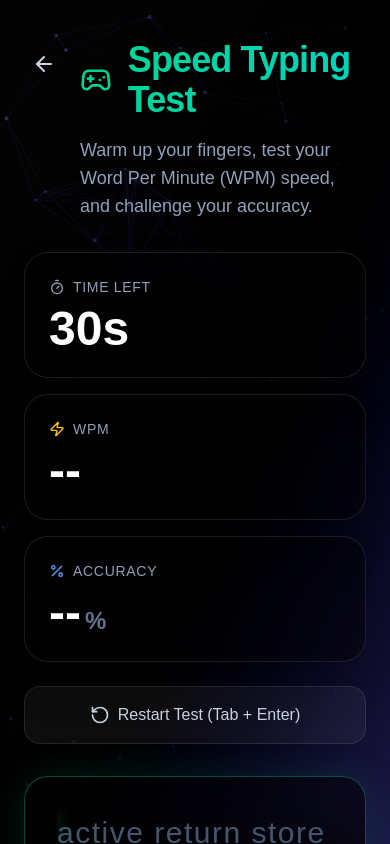
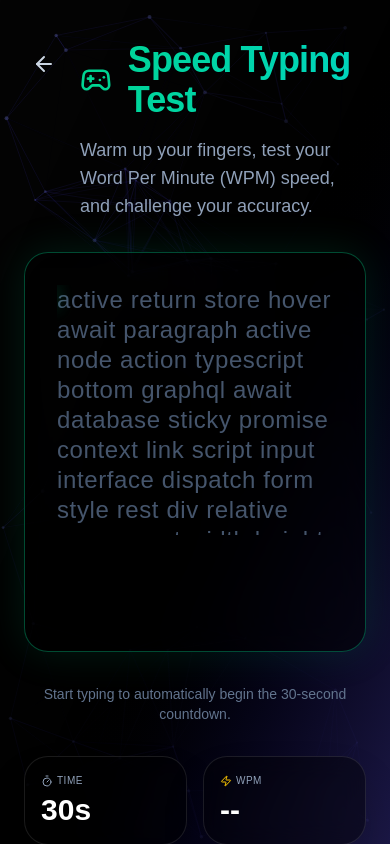
Before and after one commit to Ulrexon/OneForAll, a Next.js app: page /tools/typing-test in a window 390 px wide. Shown: the top 844 px of the page. Built offline with nearby package versions, Linux system fonts and the light colour scheme.

Commit message:
feat: enhance typing test UI responsiveness and results display with new layout and styling adjustments

```diff
--- a/app/globals.css
+++ b/app/globals.css
@@ -27,6 +27,22 @@ body {
   100% { transform: translate(0px, 0px) scale(1); }
 }
 
+@keyframes staggerPop {
+  0% {
+    opacity: 0;
+    transform: translateY(30px) scale(0.95);
+  }
+  100% {
+    opacity: 1;
+    transform: translateY(0) scale(1);
+  }
+}
+
+@utility pop-in {
+  opacity: 0;
+  animation: staggerPop 0.6s cubic-bezier(0.16, 1, 0.3, 1) forwards;
+}
+
 @utility animation-delay-2000 {
   animation-delay: 2s;
 }
--- a/app/tools/typing-test/page.tsx
+++ b/app/tools/typing-test/page.tsx
@@ -124,40 +124,40 @@ export default function TypingTest() {
         </div>
       </div>
 
-      <div className="grid grid-cols-1 lg:grid-cols-4 gap-8">
+      <div className="flex flex-col-reverse lg:grid lg:grid-cols-4 gap-8">
 
         {/* Real-time Stats Sidebar */}
-        <div className="lg:col-span-1 flex flex-col gap-4">
+        <div className="lg:col-span-1 grid grid-cols-2 sm:grid-cols-4 lg:grid-cols-1 gap-4">
           {/* Time Box */}
-           <div className={`p-6 rounded-3xl backdrop-blur-md shadow-2xl transition-all duration-300 border ${status === 'playing' ? 'bg-emerald-500/10 border-emerald-500/30' : 'bg-black/40 border-white/10'}`}>
-              <div className="flex items-center text-slate-400 mb-2 font-medium uppercase tracking-wider text-sm">
-                 <Timer className="w-4 h-4 mr-2" /> Time Left
+          <div className={`p-4 lg:p-6 rounded-3xl backdrop-blur-md shadow-2xl transition-all duration-300 border ${status === 'playing' ? 'bg-emerald-500/10 border-emerald-500/30' : 'bg-black/40 border-white/10'}`}>
+            <div className="flex items-center text-slate-400 mb-1 lg:mb-2 font-medium uppercase tracking-wider text-[10px] lg:text-sm">
+              <Timer className="w-3 h-3 lg:w-4 lg:h-4 mr-1 lg:mr-2" /> Time
             </div>
-              <div className={`text-5xl font-mono font-bold ${timeLeft <= 10 && status === 'playing' ? 'text-red-400 animate-pulse' : 'text-white'}`}>
+            <div className={`text-3xl lg:text-5xl font-mono font-bold ${timeLeft <= 10 && status === 'playing' ? 'text-red-400 animate-pulse' : 'text-white'}`}>
               {timeLeft}s
             </div>
           </div>
 
           {/* WPM Box */}
-           <div className="p-6 rounded-3xl bg-black/40 border border-white/10 backdrop-blur-md shadow-2xl">
-              <div className="flex items-center text-slate-400 mb-2 font-medium uppercase tracking-wider text-sm">
-                 <Zap className="w-4 h-4 mr-2 text-yellow-400" /> WPM
+          <div className="p-4 lg:p-6 rounded-3xl bg-black/40 border border-white/10 backdrop-blur-md shadow-2xl">
+            <div className="flex items-center text-slate-400 mb-1 lg:mb-2 font-medium uppercase tracking-wider text-[10px] lg:text-sm">
+              <Zap className="w-3 h-3 lg:w-4 lg:h-4 mr-1 lg:mr-2 text-yellow-400" /> WPM
             </div>
-              <div className="text-5xl font-mono font-bold text-white">
+            <div className="text-3xl lg:text-5xl font-mono font-bold text-white">
               {status === "finished" ? wpm : (typed.length > 5 && status === "playing" ? Math.round(((typed.length / 5) / ((TEST_DURATION - timeLeft) / 60))) : "--")}
             </div>
           </div>
 
           {/* Accuracy Box */}
-           <div className="p-6 rounded-3xl bg-black/40 border border-white/10 backdrop-blur-md shadow-2xl">
-              <div className="flex items-center text-slate-400 mb-2 font-medium uppercase tracking-wider text-sm">
-                 <Percent className="w-4 h-4 mr-2 text-blue-400" /> Accuracy
+          <div className="p-4 lg:p-6 rounded-3xl bg-black/40 border border-white/10 backdrop-blur-md shadow-2xl">
+            <div className="flex items-center text-slate-400 mb-1 lg:mb-2 font-medium uppercase tracking-wider text-[10px] lg:text-sm">
+              <Percent className="w-3 h-3 lg:w-4 lg:h-4 mr-1 lg:mr-2 text-blue-400" /> Acc.
             </div>
-              <div className="text-5xl font-mono font-bold text-white">
+            <div className="text-3xl lg:text-5xl font-mono font-bold text-white">
               {status === "finished" ? accuracy : (typed.length > 0 ? Math.round(
                 (Array.from(typed).filter((char, i) => char === text[i]).length / typed.length) * 100
               ) : "--")}
-                 <span className="text-2xl text-slate-500 ml-1">%</span>
+              <span className="text-sm lg:text-2xl text-slate-500 ml-1">%</span>
             </div>
           </div>
 
@@ -165,10 +165,10 @@ export default function TypingTest() {
           <button
             onClick={resetTest}
             tabIndex={-1}
-             className="mt-2 p-4 rounded-2xl bg-white/5 border border-white/10 hover:bg-white/10 text-slate-300 font-medium transition-colors flex items-center justify-center group"
+            className="p-4 lg:p-4 rounded-3xl bg-white/5 border border-white/10 hover:bg-white/10 text-slate-300 font-medium transition-colors flex flex-col lg:flex-row items-center justify-center text-xs lg:text-base group"
           >
-             <RotateCcw className="w-5 h-5 mr-2 group-hover:-rotate-90 transition-transform duration-500" />
-             Restart Test (Tab + Enter)
+            <RotateCcw className="w-5 h-5 lg:mr-2 mb-1 lg:mb-0 group-hover:-rotate-90 transition-transform duration-500" />
+            <span className="text-center">Restart <span className="hidden lg:inline">(Tab+Enter)</span></span>
           </button>
         </div>
 
@@ -177,8 +177,7 @@ export default function TypingTest() {
           <div
             ref={containerRef}
             onClick={handleContainerClick}
-             className={`relative flex flex-col rounded-3xl bg-black/50 border backdrop-blur-xl overflow-hidden shadow-2xl min-h-[400px] p-8 lg:p-12 cursor-text transition-all duration-300 ${
-                isFocused
+            className={`relative flex flex-col rounded-3xl bg-black/50 border backdrop-blur-xl overflow-hidden shadow-2xl min-h-[400px] p-8 lg:p-12 cursor-text transition-all duration-300 ${isFocused
                 ? (status === "finished" ? 'border-amber-500/40 shadow-[0_0_40px_rgba(245,158,11,0.1)]' : 'border-emerald-500/40 shadow-[0_0_40px_rgba(16,185,129,0.15)]')
                 : 'border-white/10'
               }`}
@@ -210,25 +209,25 @@ export default function TypingTest() {
             />
 
             {/* Text Render */}
-              <div className="text-3xl lg:text-4xl font-mono leading-relaxed tracking-wider break-words select-none relative z-10 w-full h-full text-left max-h-[300px] overflow-hidden">
+            <div className="text-2xl sm:text-3xl lg:text-4xl font-mono leading-tight sm:leading-relaxed tracking-wide break-words select-none relative z-10 w-full h-full text-left max-h-[250px] sm:max-h-[300px] overflow-hidden">
               {status === "finished" ? (
-                   <div className="flex flex-col items-center justify-center h-full text-center space-y-8 animate-in fade-in slide-in-from-bottom-8 duration-700">
-                      <h2 className="text-5xl font-black text-amber-400 drop-shadow-[0_0_20px_rgba(245,158,11,0.4)]">Test Finished!</h2>
-                      <div className="flex gap-12">
+                <div className="flex flex-col items-center justify-center h-full text-center space-y-4 sm:space-y-8 animate-in fade-in slide-in-from-bottom-8 duration-700">
+                  <h2 className="text-3xl sm:text-5xl font-black text-amber-400 drop-shadow-[0_0_20px_rgba(245,158,11,0.4)]">Test Finished!</h2>
+                  <div className="flex gap-6 sm:gap-12">
                     <div className="flex flex-col items-center">
-                            <span className="text-slate-400 text-sm uppercase tracking-[0.2em] font-bold mb-3">WPM Speed</span>
-                            <span className="text-7xl font-mono font-black text-white">{wpm}</span>
+                      <span className="text-slate-400 text-xs sm:text-sm uppercase tracking-[0.2em] font-bold mb-1 sm:mb-3">WPM Speed</span>
+                      <span className="text-5xl sm:text-7xl font-mono font-black text-white">{wpm}</span>
                     </div>
                     <div className="flex flex-col items-center">
-                            <span className="text-slate-400 text-sm uppercase tracking-[0.2em] font-bold mb-3">Accuracy</span>
-                            <span className="text-7xl font-mono font-black text-white">{accuracy}<span className="text-4xl opacity-50">%</span></span>
+                      <span className="text-slate-400 text-xs sm:text-sm uppercase tracking-[0.2em] font-bold mb-1 sm:mb-3">Accuracy</span>
+                      <span className="text-5xl sm:text-7xl font-mono font-black text-white">{accuracy}<span className="text-3xl sm:text-4xl opacity-50">%</span></span>
                     </div>
                   </div>
                   <button
                     onClick={resetTest}
-                        className="mt-6 px-10 py-5 bg-gradient-to-r from-emerald-500 to-teal-500 hover:from-emerald-400 hover:to-teal-400 rounded-2xl text-white font-bold text-xl shadow-[0_0_30px_rgba(16,185,129,0.3)] hover:shadow-[0_0_40px_rgba(16,185,129,0.5)] transition-all flex items-center group transform hover:-translate-y-1"
+                    className="mt-4 sm:mt-6 px-8 py-4 bg-gradient-to-r from-emerald-500 to-teal-500 hover:from-emerald-400 hover:to-teal-400 rounded-2xl text-white font-bold text-lg shadow-[0_0_30px_rgba(16,185,129,0.3)] hover:shadow-[0_0_40px_rgba(16,185,129,0.5)] transition-all flex items-center group transform hover:-translate-y-1"
                   >
-                         <RotateCcw className="w-6 h-6 mr-3 group-hover:-rotate-180 transition-transform duration-700" />
+                    <RotateCcw className="w-5 h-5 mr-2 group-hover:-rotate-180 transition-transform duration-700" />
                     Play Again
                   </button>
                 </div>
```
Also changed, not shown: app/page.tsx (+23 -8 lines), app/tools/pomodoro/page.tsx (+6 -11 lines). Lines whose indentation alone changed are shown as unchanged.
